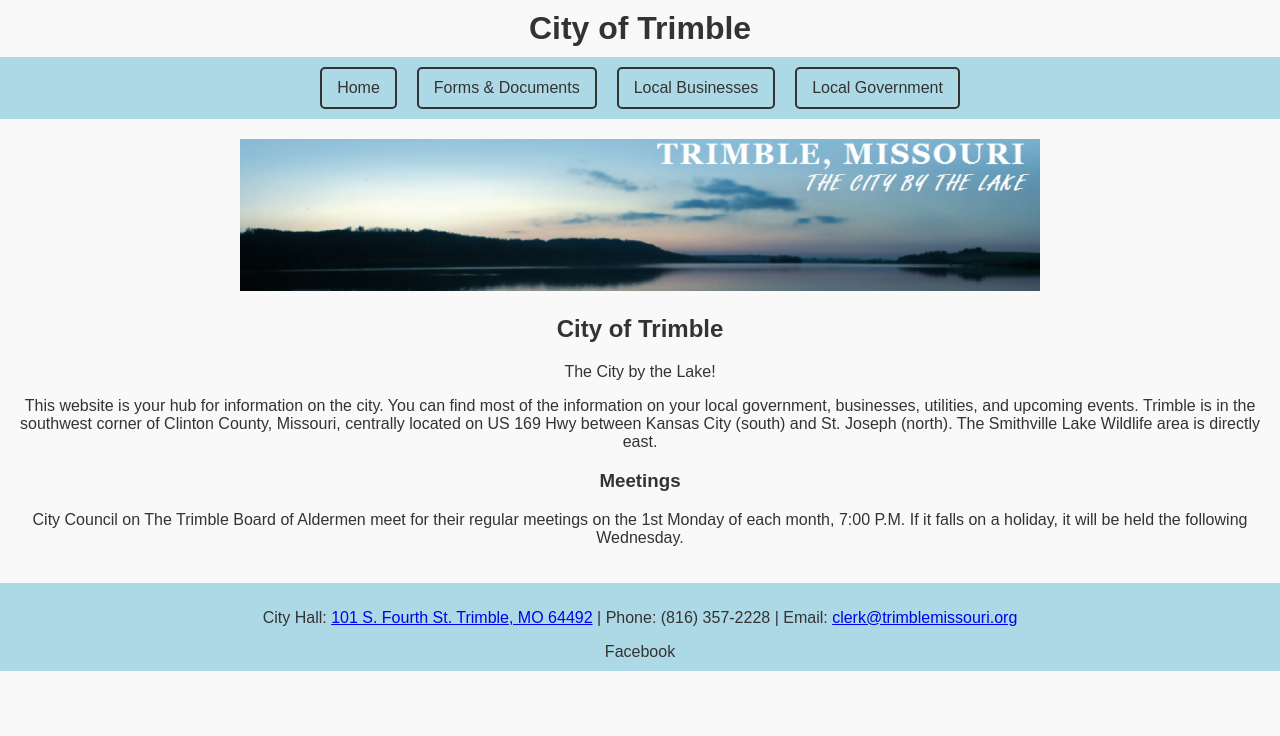
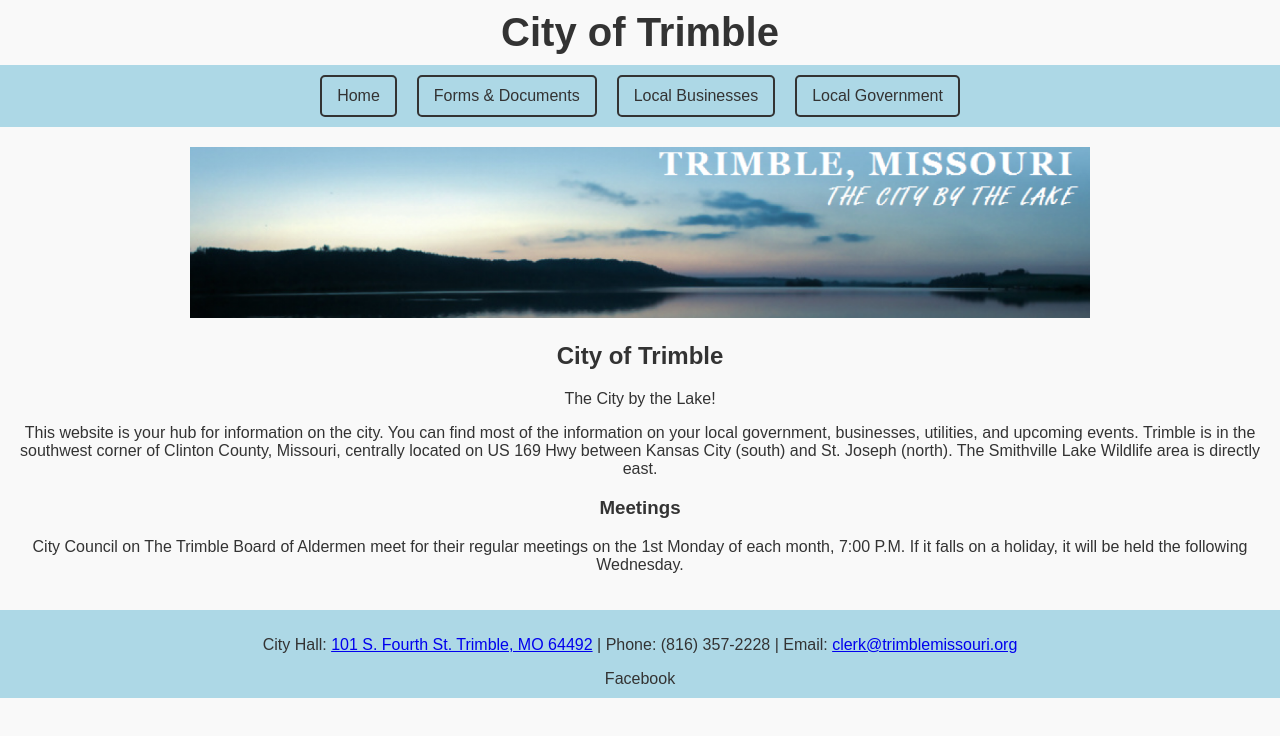
Before and after one commit to Clinton-County-CAPs/trimble-redesign, a plain HTML site: page index.html in a window 1280 px wide. Drawn offline with Linux system fonts and the light colour scheme.

Commit message:
width fixes

```diff
--- a/index.html
+++ b/index.html
@@ -11,6 +11,13 @@
             padding: 0;
             background-color: #f9f9f9;
             color: #333;
+        }
+        h1 {
+            font-size: 2.5em; /* Increased size for the header */
+            text-align: center;
+            margin: 0;
+            padding: 10px;
+            font-weight: bold;
         }
         h2, h3 {
             font-weight: bold; /* Bolder text for headings */
@@ -34,12 +41,21 @@
             background-color: rgba(173, 216, 230, 0.5); /* Lighten background on hover */
             outline: none; /* Ensure no outline appears on hovering */
         }
+        .main-content {
+            background-color: #f9f9f9; /* White background for the main content */
+            padding: 20px;
+        }
+        .image-section img {
+            width: 100%;
+            max-width: 900px; /* Increased max width for the image */
+            height: auto;
+        }
     </style>
 </head>
 <body>
 
     <header>
-        <h1 style="text-align: center; margin: 0; padding: 10px; font-weight: bold;">City of Trimble</h1>
+        <h1>City of Trimble</h1>
         <nav>
             <a href="#">Home</a>
             <a href="pages/documents.html">Forms & Documents</a>
@@ -48,9 +64,9 @@
         </nav>
     </header>
 
-    <main style="padding: 20px;">
-        <section style="text-align: center;">
-            <img src="img/Trimble.png" alt="Welcome to Trimble" style="width: 100%; max-width: 800px; height: auto;">
+    <main class="main-content">
+        <section class="image-section" style="text-align: center;">
+            <img src="img/Trimble.png" alt="Welcome to Trimble">
             <h2>City of Trimble</h2>
             <p>The City by the Lake!</p>
         </section>
```
